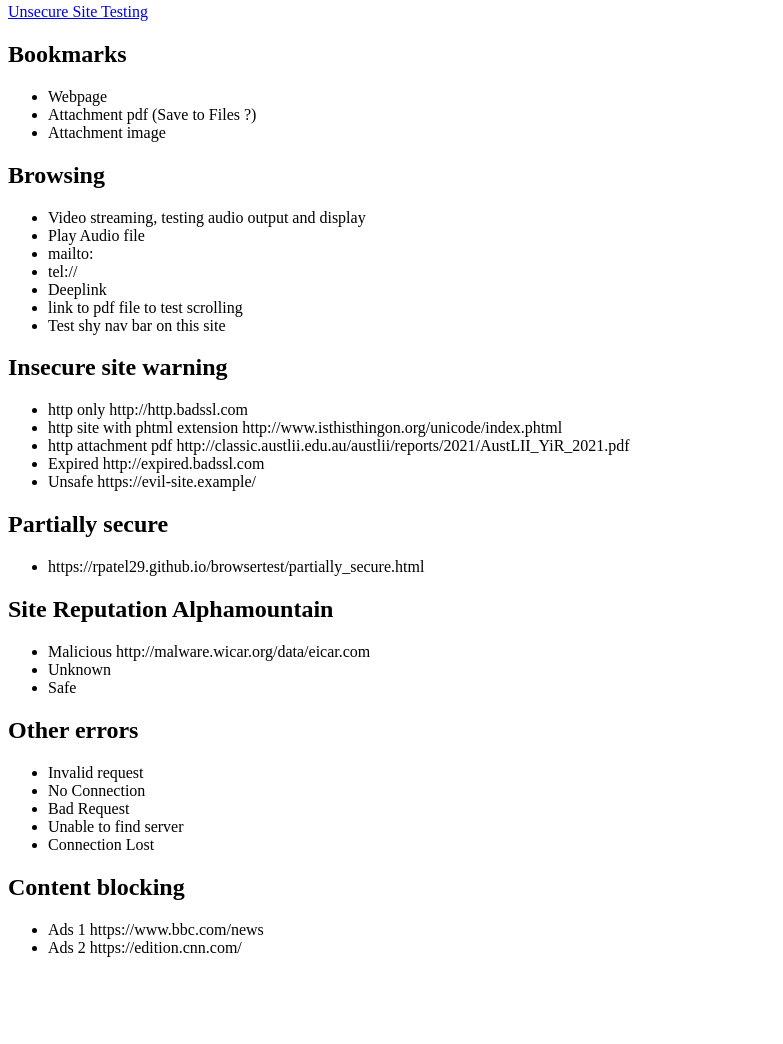
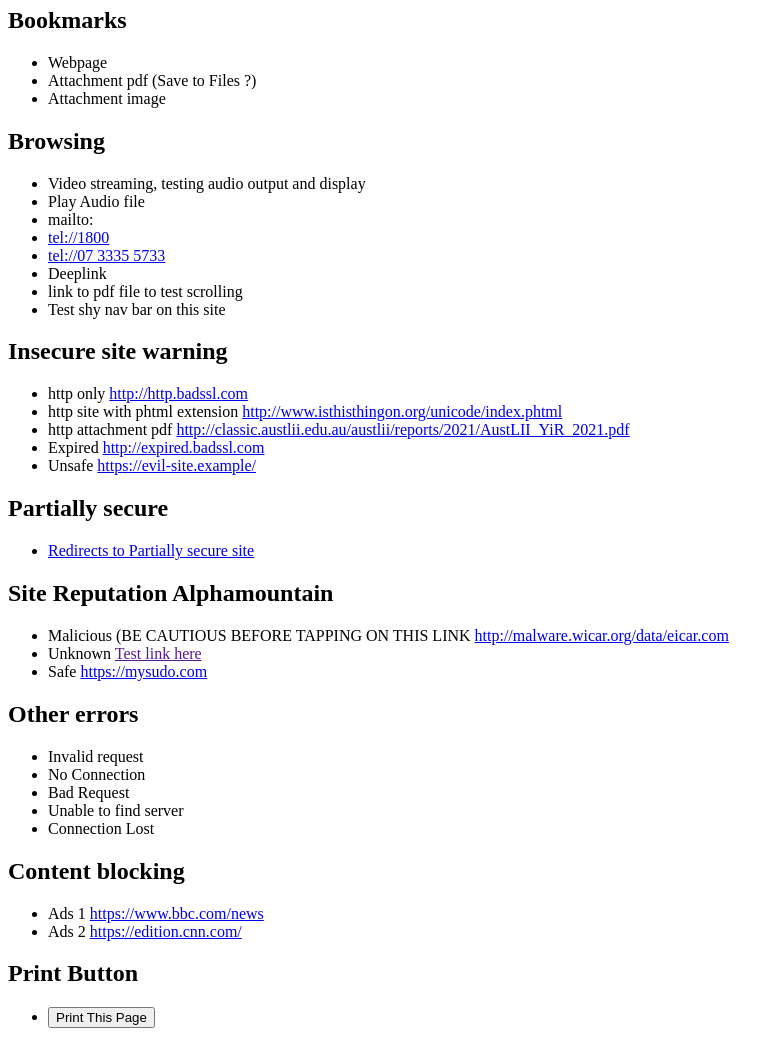
Before and after one commit to rpatel29/browsertest, a plain HTML site: page index.html in a window 1280 px wide. Shown: the part 137-1181 px from the top of the page, without its empty margins (0-783 px from the left). Before the commit the page ends 1110 px from the top, so only its background shows below. Drawn offline with Linux system fonts and the light colour scheme.

Commit message:
Update index.html (#2)
Signed-off-by: rpatel29 <39140191+rpatel29@users.noreply.github.com>

```diff
--- a/index.html
+++ b/index.html
@@ -4,7 +4,6 @@
    <div class="ribbon"> <span> For testing purposes only </span></div>
     <h1> Links for testing Browser </h1>
     <p><a href="srs_test.html"> Site Reputation Service Testing</a></p>
-    <p><a href="securesites_test.html"> Unsecure Site Testing</a></p>
     <h2> Bookmarks </h2>
     <ul>
       <li>Webpage</li>
@@ -16,28 +15,29 @@
       <li> Video streaming, testing audio output and display</li>
       <li> Play Audio file</li>
       <li> mailto:</li>
-      <li> tel://</li>
+      <li> <a href="tel://1800"> tel://1800 </a> </li>
+      <li> <a href="tel://07 3335 5733"> tel://07 3335 5733 </a></li>
       <li> Deeplink</li>
       <li> link to pdf file to test scrolling</li>
       <li> Test shy nav bar on this site</li>
     </ul>
     <h2> Insecure site warning </h2>
     <ul>
-      <li> http only http://http.badssl.com </li>
-      <li> http site with phtml extension http://www.isthisthingon.org/unicode/index.phtml </li>
-      <li> http attachment pdf http://classic.austlii.edu.au/austlii/reports/2021/AustLII_YiR_2021.pdf</li>
-      <li> Expired http://expired.badssl.com</li>
-      <li> Unsafe https://evil-site.example/</li>
+      <li> http only <a href="http://http.badssl.com"> http://http.badssl.com </a> </li>
+      <li> http site with phtml extension <a href="http://www.isthisthingon.org/unicode/index.phtml"> http://www.isthisthingon.org/unicode/index.phtml </a> </li>
+      <li> http attachment pdf <a href="http://classic.austlii.edu.au/austlii/reports/2021/AustLII_YiR_2021.pdf"> http://classic.austlii.edu.au/austlii/reports/2021/AustLII_YiR_2021.pdf </a></li>
+      <li> Expired <a href="http://expired.badssl.com"> http://expired.badssl.com </a></li>
+      <li> Unsafe <a href="https://evil-site.example/"> https://evil-site.example/ </a></li>
     </ul>
     <h2>Partially secure</h2>
     <ul>
-      <li> https://rpatel29.github.io/browsertest/partially_secure.html</li>
+      <li> <a href="https://rpatel29.github.io/browsertest/partially_secure.html"> Redirects to Partially secure site </a> </li>
     </ul>
     <h2>Site Reputation Alphamountain</h2>
     <ul>
-      <li> Malicious http://malware.wicar.org/data/eicar.com</li>
-      <li> Unknown</li>
-      <li> Safe</li>
+      <li> Malicious (BE CAUTIOUS BEFORE TAPPING ON THIS LINK <a href="http://malware.wicar.org/data/eicar.com"> http://malware.wicar.org/data/eicar.com </a></li>
+      <li> Unknown <a href=""> Test link here </a> </li>
+      <li> Safe <a href="https://mysudo.com"> https://mysudo.com </a> </li>
     </ul>
     <h2> Other errors </h2>
     <ul>
@@ -49,8 +49,12 @@
     </ul>
     <h2> Content blocking</h2>
     <ul>
-      <li> Ads 1 https://www.bbc.com/news </li>
-      <li> Ads 2 https://edition.cnn.com/</li>
+      <li> Ads 1 <a href="https://www.bbc.com/news"> https://www.bbc.com/news </a> </li>
+      <li> Ads 2 <a href="https://edition.cnn.com/"> https://edition.cnn.com/</a> </li>
+    </ul>
+    <h2> Print Button </h2>
+    <ul>
+      <li> <button onclick="window.print()">Print This Page</button> </li>
     </ul>
 </div>
 </body>
```
